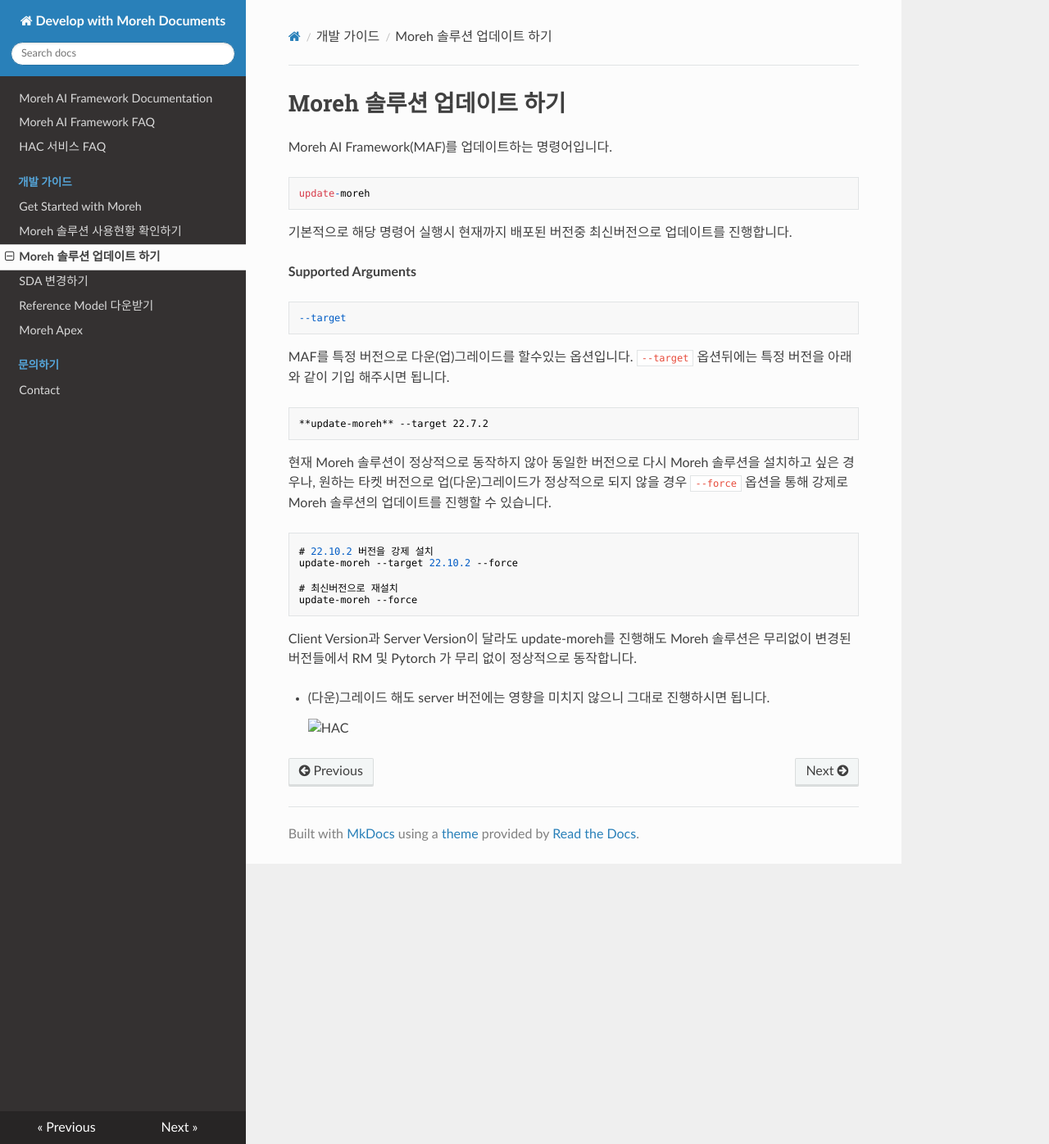
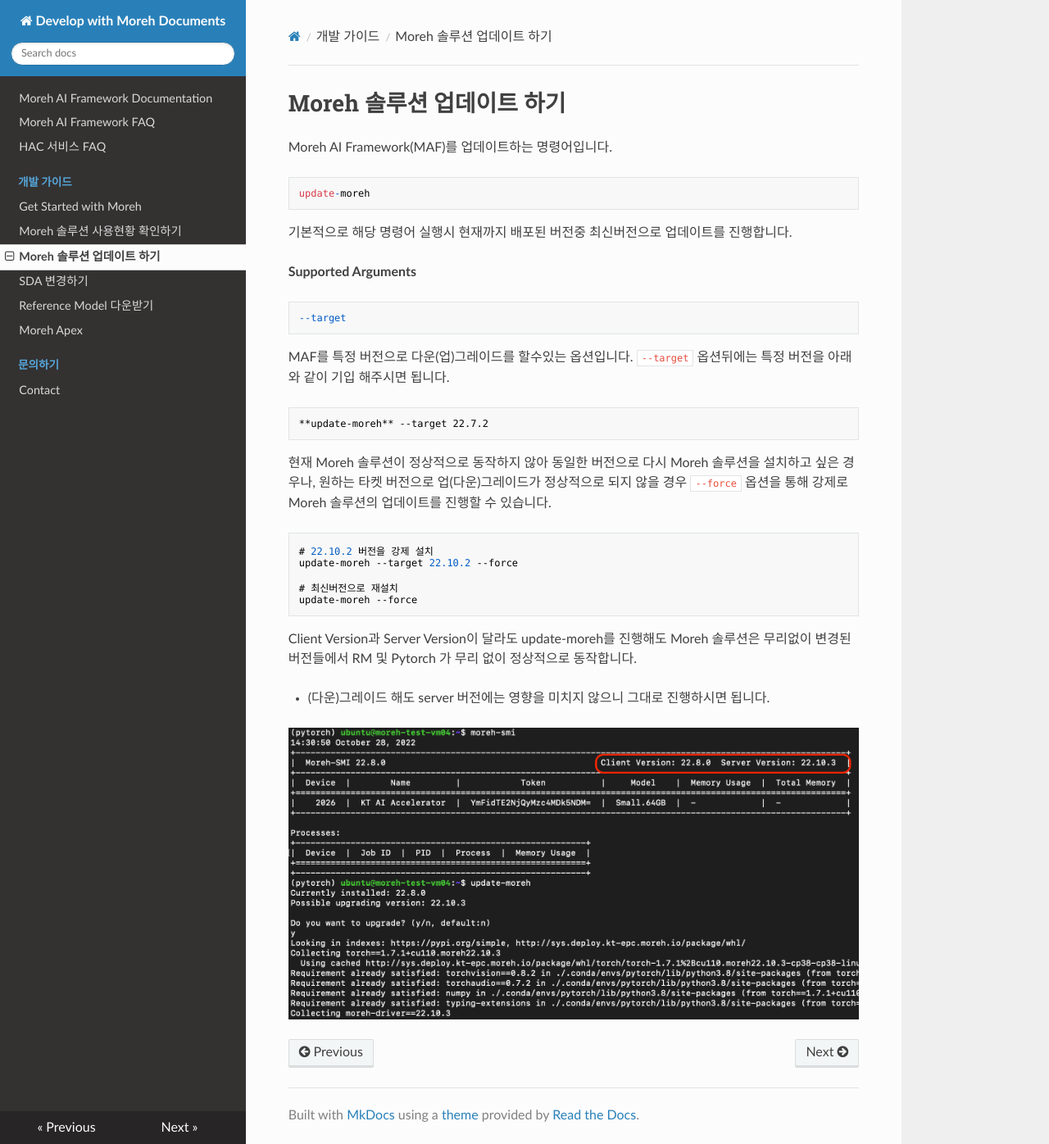
Before and after one commit to johyun1001/moreh-docs-public, an MkDocs documentation site: the page built from docs/개발 가이드/3_Moreh 솔루션 업데이트.md, in a window 1280 px wide and 1396 px high. Shown: the whole window at 82% size. Built offline with MkDocs 1.6.1, drawn with Linux system fonts in a browser that asks for light colours; nearby versions of some CDN libraries.

Commit message:
Update 3_Moreh 솔루션 업데이트.md

```diff
--- a/docs/개발 가이드/3_Moreh 솔루션 업데이트.md
+++ b/docs/개발 가이드/3_Moreh 솔루션 업데이트.md
@@ -33,4 +33,4 @@ Client Version과 Server Version이 달라도 update-moreh를 진행해도 Moreh
 
 - (다운)그레이드 해도 server 버전에는 영향을 미치지 않으니 그대로 진행하시면 됩니다.
 
-    ![HAC](./image/updatemoreh.png)
+![HAC](../image/updatemoreh.png)
```
